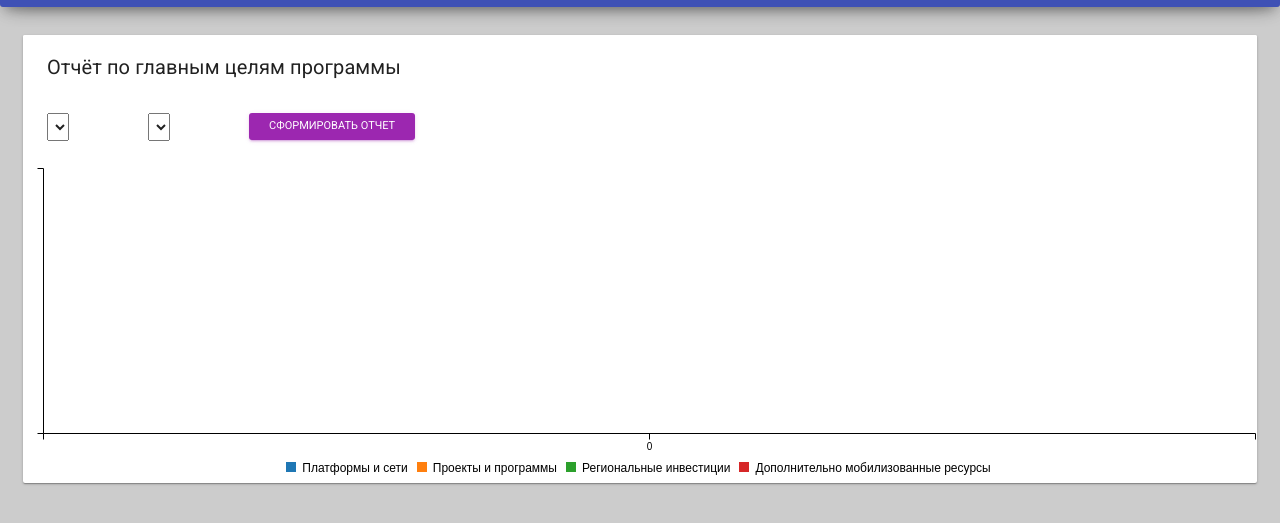
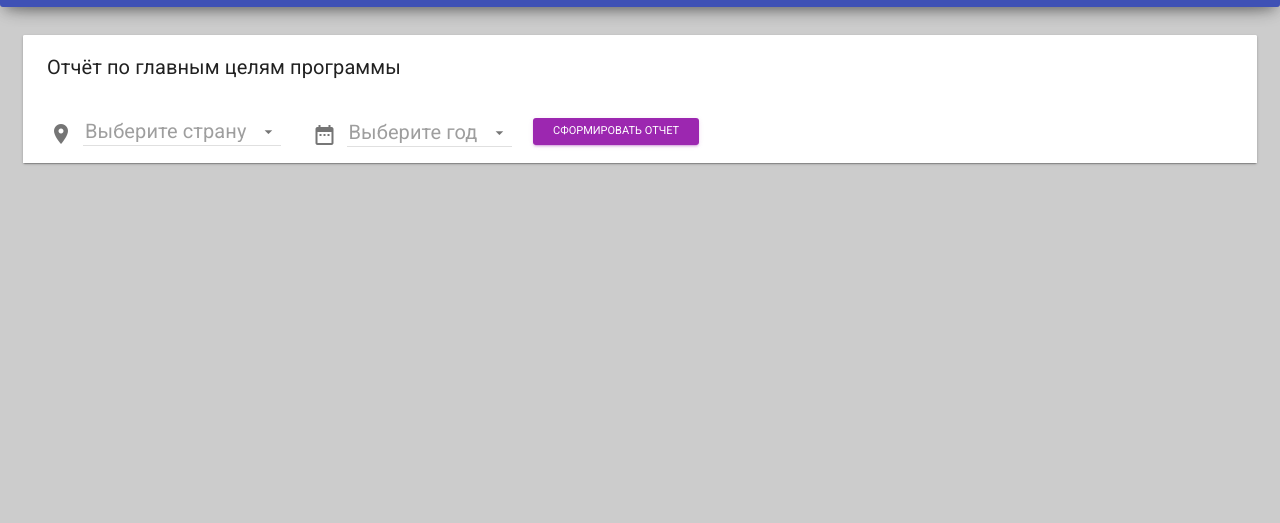
Before and after one commit to simvolice/effanketa, a website: page public/index.html at #!/report_by_main_score in a window 1280 px wide. Shown: the part 63-586 px from the top of the page. Drawn offline with Linux system fonts and the light colour scheme; no server answers.

Commit message:
Отчёт по главным целям программы, исправленна ошибка с отображением начального графика

```diff
--- a/public/components/report_by_main_score/report_by_main_scoreController.js
+++ b/public/components/report_by_main_score/report_by_main_scoreController.js
@@ -46,31 +46,10 @@ angular.module('app').controller('ReportByMainScoreAppCtrl', function ($scope, G
 
 
 
-    var chart = c3.generate({
-        data: {
-            columns: [
-                ['Платформы и сети', 0],
-                ['Проекты и программы', 0],
-                ['Региональные инвестиции', 0],
-                ['Дополнительно мобилизованные ресурсы', 0]
-            ],
-            type: 'bar'
-        },
-        bar: {
-            width: {
-                ratio: 0.5 // this makes bar width 50% of length between ticks
-            }
-            // or
-            //width: 100 // this makes bar width 100px
-        },
 
-        grid: {
 
-            y: {
-                show: true
-            }
-        }
-    });
+
+
 
     $scope.createReport = function () {
 
@@ -143,13 +122,34 @@ angular.module('app').controller('ReportByMainScoreAppCtrl', function ($scope, G
             }
 
 
-            chart.load({
-                columns: [
-                    arrPlatformNetwork,
-                    arrMobileResurse,
-                    arrRegionalInvest,
-                    arrAllProject
-                ]
+
+
+
+            var chart = c3.generate({
+                bindto: "#chartMainScore",
+                data: {
+                    columns: [
+                        arrPlatformNetwork,
+                        arrMobileResurse,
+                        arrRegionalInvest,
+                        arrAllProject
+                    ],
+                    type: 'bar'
+                },
+                bar: {
+                    width: {
+                        ratio: 0.5 // this makes bar width 50% of length between ticks
+                    }
+                    // or
+                    //width: 100 // this makes bar width 100px
+                },
+
+                grid: {
+
+                    y: {
+                        show: true
+                    }
+                }
             });
 
 
--- a/public/components/report_by_main_score/report_by_main_scoreView.html
+++ b/public/components/report_by_main_score/report_by_main_scoreView.html
@@ -31,37 +31,33 @@
 
 
 
-                        <div class="row">
+                        <md-input-container class="custom__select__margin">
+                            <label>Выберите страну</label>
+                            <md-icon class="material-icons">place</md-icon>
+                            <md-select ng-model="country">
+
+                                <md-option ng-repeat="y in allCountrys" ng-value="y._id">
+                                    {{y.name}}
+                                </md-option>
+                            </md-select>
+                        </md-input-container>
 
 
-                            <div class="col-md-4">
+                        <md-input-container class="custom__margin__select__report">
+                            <label>Выберите год</label>
+                            <md-icon class="material-icons">date_range</md-icon>
+                            <md-select ng-model="yearname">
 
-                                <select ng-model="country" ng-options="y._id as y.name for y in allCountrys">
-                                </select>
-
-                            </div>
-
-
-
-                            <div class="col-md-4">
-
-                                <select ng-model="yearname" ng-options="y._id as y.name for y in allyearname">
-                                </select>
-
-                            </div>
+                                <md-option ng-repeat="y in allyearname" ng-value="y._id">
+                                    {{y.name}}
+                                </md-option>
+                            </md-select>
+                        </md-input-container>
 
 
 
 
-                            <div class="col-md-4">
-                                <button class="btn btn-sm btn-primary" ng-click="createReport()" style="margin-top: 0">Сформировать отчет</button>
-
-
-
-                            </div>
-
-                        </div>
-
+                        <button class="btn btn-sm btn-primary" ng-click="createReport()">Сформировать отчет</button>
 
 
                     </div>
@@ -69,16 +65,9 @@
                 </md-toolbar>
 
 
-                <div class="row">
-                    <div class="col-md-12">
 
-                        <div id="chart"></div>
+                        <div id="chartMainScore"></div>
 
-
-                    </div>
-
-
-                </div>
 
 
 
```
